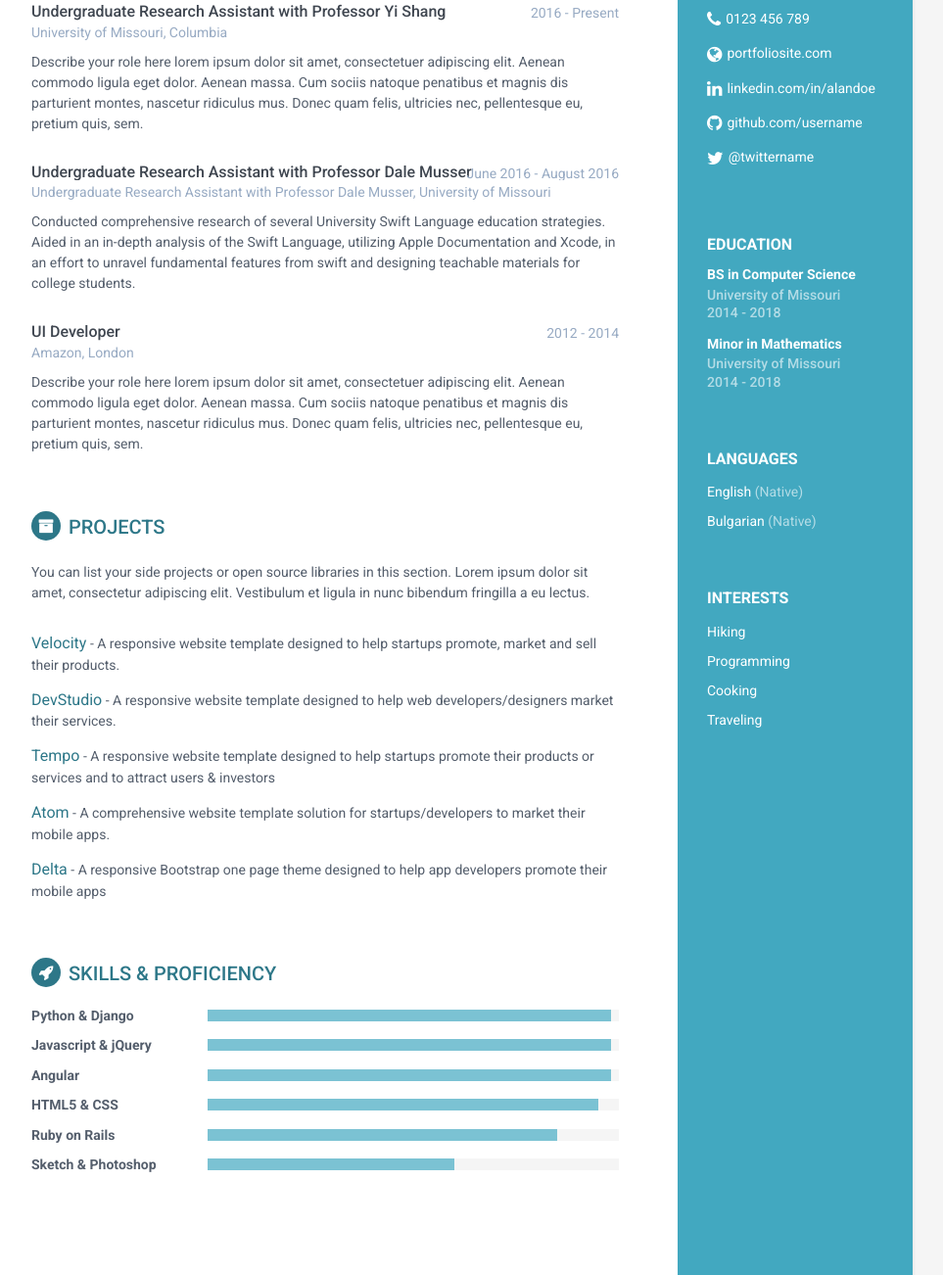
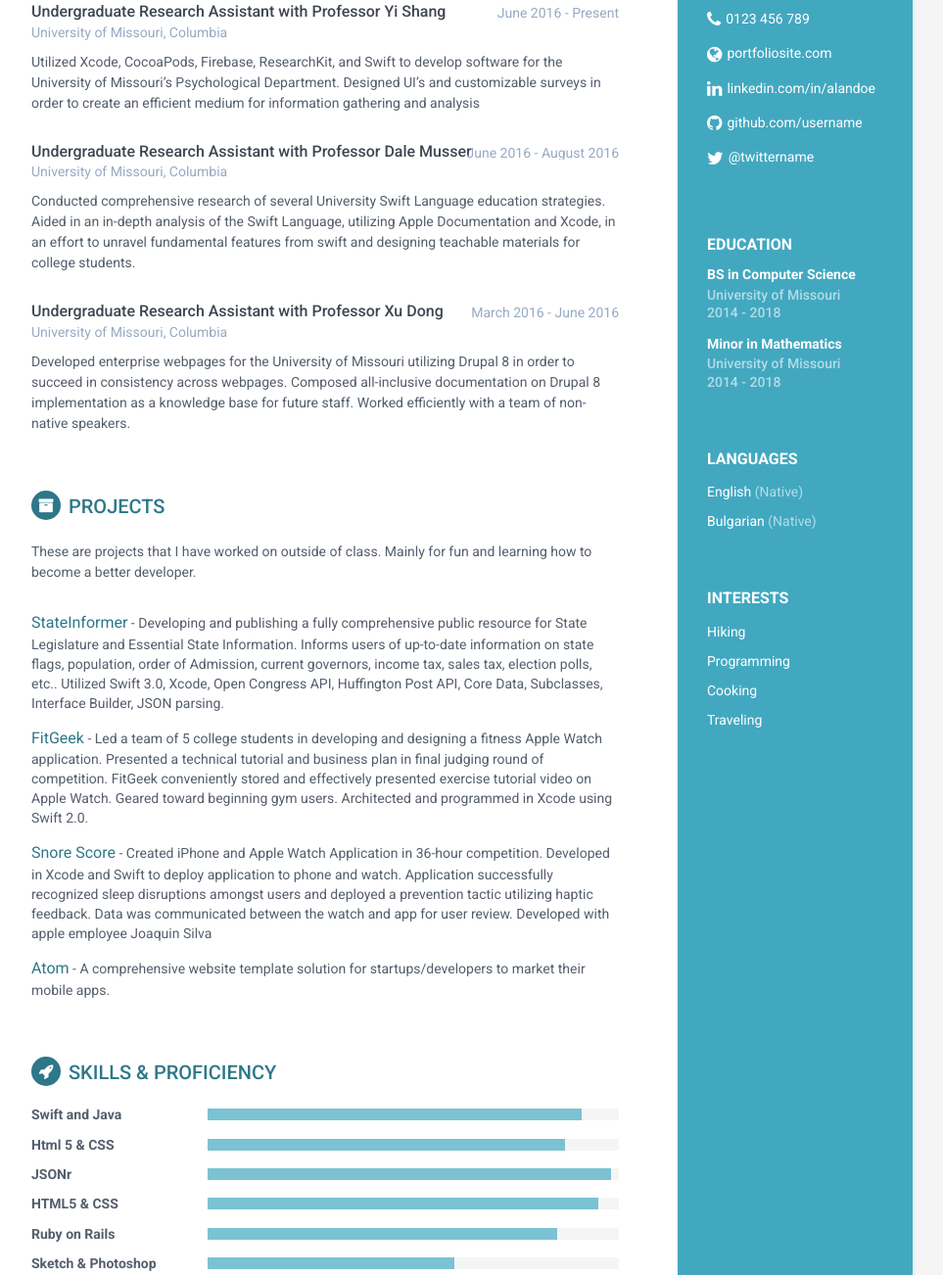
Before and after one commit to TeddyIvanov/TeddyIvanov.github.io, a plain HTML site: page index.html in a window 1280 px wide. Shown: the part 394-1696 px from the top of the page at 98% size, without its empty margins (188-1151 px from the left). Drawn offline with Linux system fonts and the light colour scheme.

Commit message:
"Needs a few more edits"

```diff
--- a/index.html
+++ b/index.html
@@ -85,7 +85,7 @@
                 <h2 class="section-title"><i class="fa fa-user"></i>Profile</h2>
                 <div class="summary">
                     <p>Hi, My name is Teddy Ivanov. I am a Bulgarian-American attending the University of Missouri. I am from Chicago and I want to travel the world. I am currently studying the field of Computer Science with an emphasis in Mobile Development. I am a freelance app developer on the side. I am passionate toward making a difference in the world through code.
- You can <a href="http://themes.3rdwavemedia.com/website-templates/orbit-free-resume-cv-template-for-developers/" target="_blank">download my resume here</a>I have coded on many different platforms with many different languages. My personal favorite is developing iOS apps on Xcode using Swift. I hope work to at Apple someday and design groundbreaking software.</p>
+ You can <a href="http://themes.3rdwavemedia.com/website-templates/orbit-free-resume-cv-template-for-developers/" target="_blank">download my resume here</a> I have coded on many different platforms with many different languages. My personal favorite is developing iOS apps on Xcode using Swift. I hope work to at Apple someday and design groundbreaking software.</p>
                 </div><!--//summary-->
             </section><!--//section-->
 
@@ -96,12 +96,12 @@
                     <div class="meta">
                         <div class="upper-row">
                             <h3 class="job-title">Undergraduate Research Assistant with Professor Yi Shang</h3>
-                            <div class="time">2016 - Present</div>
+                            <div class="time">June 2016 - Present</div>
                         </div><!--//upper-row-->
                         <div class="company">University of Missouri, Columbia</div>
                     </div><!--//meta-->
                     <div class="details">
-                        <p>Describe your role here lorem ipsum dolor sit amet, consectetuer adipiscing elit. Aenean commodo ligula eget dolor. Aenean massa. Cum sociis natoque penatibus et magnis dis parturient montes, nascetur ridiculus mus. Donec quam felis, ultricies nec, pellentesque eu, pretium quis, sem.</p>
+                        <p>Utilized Xcode, CocoaPods, Firebase, ResearchKit, and Swift to develop software for the University of Missouri’s Psychological Department. Designed UI’s and customizable surveys in order to create an efficient medium for information gathering and analysis  </p>
 
                     </div><!--//details-->
                 </div><!--//item-->
@@ -113,7 +113,7 @@
                             <h3 class="job-title">Undergraduate Research Assistant with Professor Dale Musser</h3>
                             <div class="time">June 2016 - August 2016</div>
                         </div><!--//upper-row-->
-                        <div class="company">Undergraduate Research Assistant with Professor Dale Musser, University of Missouri</div>
+                        <div class="company">University of Missouri, Columbia</div>
                     </div><!--//meta-->
                     <div class="details">
                         <p> Conducted comprehensive research of several University Swift Language education strategies. Aided in an in-depth analysis of the Swift Language, utilizing Apple Documentation and Xcode, in an effort to unravel fundamental features from swift and designing teachable materials for college students.</p>
@@ -123,13 +123,13 @@
                 <div class="item">
                     <div class="meta">
                         <div class="upper-row">
-                            <h3 class="job-title">UI Developer</h3>
-                            <div class="time">2012 - 2014</div>
+                            <h3 class="job-title">Undergraduate Research Assistant with Professor Xu Dong</h3>
+                            <div class="time">March 2016 - June 2016</div>
                         </div><!--//upper-row-->
-                        <div class="company">Amazon, London</div>
+                        <div class="company">University of Missouri, Columbia</div>
                     </div><!--//meta-->
                     <div class="details">
-                        <p>Describe your role here lorem ipsum dolor sit amet, consectetuer adipiscing elit. Aenean commodo ligula eget dolor. Aenean massa. Cum sociis natoque penatibus et magnis dis parturient montes, nascetur ridiculus mus. Donec quam felis, ultricies nec, pellentesque eu, pretium quis, sem.</p>
+                        <p>Developed enterprise webpages for the University of Missouri utilizing Drupal 8 in order to succeed in consistency across webpages. Composed all-inclusive documentation on Drupal 8 implementation as a knowledge base for future staff. Worked efficiently with a team of non-native speakers.</p>
                     </div><!--//details-->
                 </div><!--//item-->
 
@@ -138,24 +138,22 @@
             <section class="section projects-section">
                 <h2 class="section-title"><i class="fa fa-archive"></i>Projects</h2>
                 <div class="intro">
-                    <p>You can list your side projects or open source libraries in this section. Lorem ipsum dolor sit amet, consectetur adipiscing elit. Vestibulum et ligula in nunc bibendum fringilla a eu lectus.</p>
+                    <p>These are projects that I have worked on outside of class. Mainly for fun and learning how to become a better developer.</p>
                 </div><!--//intro-->
                 <div class="item">
-                    <span class="project-title"><a href="#hook">Velocity</a></span> - <span class="project-tagline">A responsive website template designed to help startups promote, market and sell their products.</span>
+                    <span class="project-title"><a href="#hook">StateInformer</a></span> - <span class="project-tagline">Developing and publishing a fully comprehensive public resource for State Legislature and Essential State Information. Informs users of up-to-date information on state flags, population, order of Admission, current governors, income tax, sales tax, election polls, etc.. Utilized Swift 3.0, Xcode, Open Congress API, Huffington Post API, Core Data, Subclasses, Interface Builder, JSON parsing.
+</span>
 
                 </div><!--//item-->
                 <div class="item">
-                    <span class="project-title"><a href="http://themes.3rdwavemedia.com/website-templates/responsive-bootstrap-theme-web-development-agencies-devstudio/" target="_blank">DevStudio</a></span> -
-                    <span class="project-tagline">A responsive website template designed to help web developers/designers market their services. </span>
+                    <span class="project-title"><a href="http://themes.3rdwavemedia.com/website-templates/responsive-bootstrap-theme-web-development-agencies-devstudio/" target="_blank">FitGeek</a></span> -
+                    <span class="project-tagline">Led a team of 5 college students in developing and designing a fitness Apple Watch application. Presented a technical tutorial and business plan in final judging round of competition. FitGeek conveniently stored and effectively presented exercise tutorial video on Apple Watch. Geared toward beginning gym users. Architected and programmed in Xcode using Swift 2.0. </span>
                 </div><!--//item-->
                 <div class="item">
-                    <span class="project-title"><a href="http://themes.3rdwavemedia.com/website-templates/responsive-bootstrap-theme-for-startups-tempo/" target="_blank">Tempo</a></span> - <span class="project-tagline">A responsive website template designed to help startups promote their products or services and to attract users &amp; investors</span>
+                    <span class="project-title"><a href="http://themes.3rdwavemedia.com/website-templates/responsive-bootstrap-theme-for-startups-tempo/" target="_blank">Snore Score</a></span> - <span class="project-tagline"> Created iPhone and Apple Watch Application in 36-hour competition. Developed in Xcode and Swift to deploy application to phone and watch. Application successfully recognized sleep disruptions amongst users and deployed a prevention tactic utilizing haptic feedback. Data was communicated between the watch and app for user review. Developed with apple employee Joaquin Silva </span>
                 </div><!--//item-->
                 <div class="item">
                     <span class="project-title"><a href="hhttp://themes.3rdwavemedia.com/website-templates/responsive-bootstrap-theme-mobile-apps-atom/" target="_blank">Atom</a></span> - <span class="project-tagline">A comprehensive website template solution for startups/developers to market their mobile apps. </span>
-                </div><!--//item-->
-                <div class="item">
-                    <span class="project-title"><a href="http://themes.3rdwavemedia.com/website-templates/responsive-bootstrap-theme-for-mobile-apps-delta/" target="_blank">Delta</a></span> - <span class="project-tagline">A responsive Bootstrap one page theme designed to help app developers promote their mobile apps</span>
                 </div><!--//item-->
             </section><!--//section-->
 
@@ -163,23 +161,23 @@
                 <h2 class="section-title"><i class="fa fa-rocket"></i>Skills &amp; Proficiency</h2>
                 <div class="skillset">
                     <div class="item">
-                        <h3 class="level-title">Python &amp; Django</h3>
+                        <h3 class="level-title">Swift and Java</h3>
                         <div class="level-bar">
-                            <div class="level-bar-inner" data-level="98%">
+                            <div class="level-bar-inner" data-level="91%">
                             </div>
                         </div><!--//level-bar-->
                     </div><!--//item-->
 
                     <div class="item">
-                        <h3 class="level-title">Javascript &amp; jQuery</h3>
+                        <h3 class="level-title">Html 5 &amp; CSS</h3>
                         <div class="level-bar">
-                            <div class="level-bar-inner" data-level="98%">
+                            <div class="level-bar-inner" data-level="87%">
                             </div>
                         </div><!--//level-bar-->
                     </div><!--//item-->
 
                     <div class="item">
-                        <h3 class="level-title">Angular</h3>
+                        <h3 class="level-title">JSONr</h3>
                         <div class="level-bar">
                             <div class="level-bar-inner" data-level="98%">
                             </div>
```
